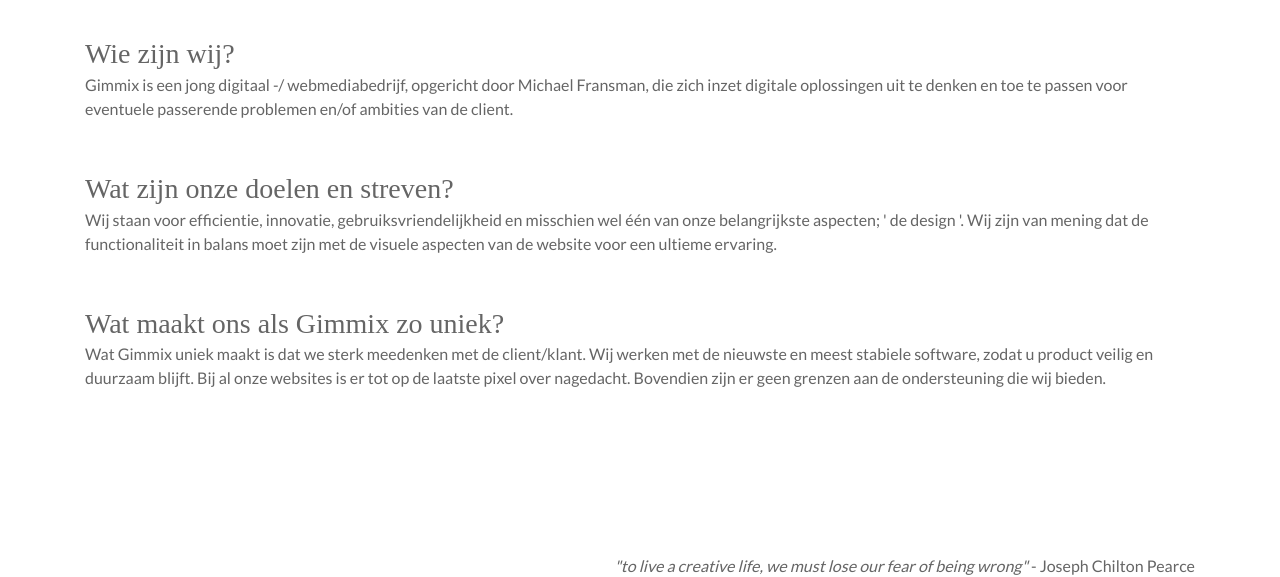
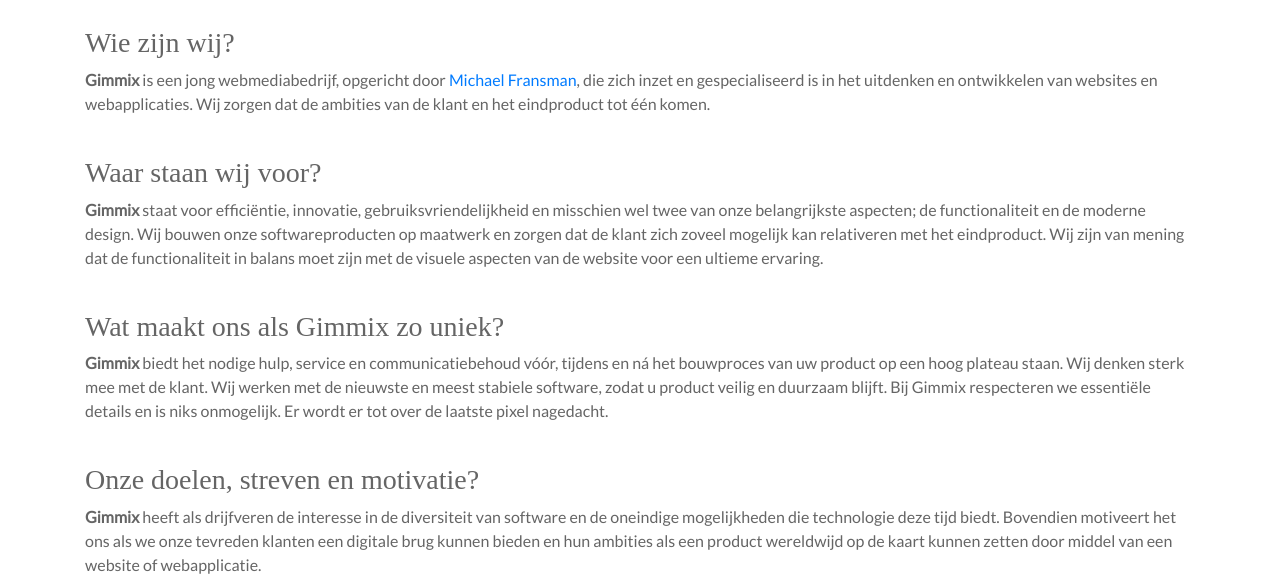
Before and after one commit to mikeyfe6/Menefex, a Gatsby site: page /about in a window 1280 px wide. Shown: the part 376-953 px from the top of the page. Built offline with nearby package versions, Linux system fonts and the light colour scheme; Gatsby itself is replaced by a stand-in of ours; a web font is replaced by a local one.

Commit message:
Resp. Update: testing Hero page & 'about'-page

```diff
--- a/src/pages/about.jsx
+++ b/src/pages/about.jsx
@@ -27,32 +27,54 @@
 
               <h3 className={aboutDesign.overtitle}>Wie zijn wij?</h3>
               <p>
-                Gimmix is een jong digitaal -/ webmediabedrijf, opgericht door
-                Michael Fransman, die zich inzet digitale oplossingen uit te
-                denken en toe te passen voor eventuele passerende problemen
-                en/of ambities van de client.
+                <b>Gimmix</b> is een jong webmediabedrijf, opgericht door{' '}
+                <a
+                  href="https://www.linkedin.com/in/michaelfransman"
+                  rel="noopener noreferrer"
+                  target="_blank"
+                >
+                  Michael Fransman
+                </a>
+                , die zich inzet en gespecialiseerd is in het uitdenken en
+                ontwikkelen van websites en webapplicaties. Wij zorgen dat de
+                ambities van de klant en het eindproduct tot één komen.
               </p>
               <br />
-              <h3 className={aboutDesign.overtitle}>
-                Wat zijn onze doelen en streven?
-              </h3>
+              <h3 className={aboutDesign.overtitle}>Waar staan wij voor?</h3>
               <p>
-                Wij staan voor efficientie, innovatie, gebruiksvriendelijkheid
-                en misschien wel één van onze belangrijkste aspecten; &apos; de
-                design &apos;. Wij zijn van mening dat de functionaliteit in
-                balans moet zijn met de visuele aspecten van de website voor een
-                ultieme ervaring.
+                <b>Gimmix</b> staat voor efficiëntie, innovatie,
+                gebruiksvriendelijkheid en misschien wel twee van onze
+                belangrijkste aspecten; de functionaliteit en de moderne design.
+                Wij bouwen onze softwareproducten op maatwerk en zorgen dat de
+                klant zich zoveel mogelijk kan relativeren met het eindproduct.
+                Wij zijn van mening dat de functionaliteit in balans moet zijn
+                met de visuele aspecten van de website voor een ultieme
+                ervaring.
               </p>
               <br />
               <h3 className={aboutDesign.overtitle}>
                 Wat maakt ons als Gimmix zo uniek?
               </h3>
               <p>
-                Wat Gimmix uniek maakt is dat we sterk meedenken met de
-                client/klant. Wij werken met de nieuwste en meest stabiele
-                software, zodat u product veilig en duurzaam blijft. Bij al onze
-                websites is er tot op de laatste pixel over nagedacht. Bovendien
-                zijn er geen grenzen aan de ondersteuning die wij bieden.
+                <b>Gimmix</b> biedt het nodige hulp, service en
+                communicatiebehoud vóór, tijdens en ná het bouwproces van uw
+                product op een hoog plateau staan. Wij denken sterk mee met de
+                klant. Wij werken met de nieuwste en meest stabiele software,
+                zodat u product veilig en duurzaam blijft. Bij Gimmix
+                respecteren we essentiële details en is niks onmogelijk. Er
+                wordt er tot over de laatste pixel nagedacht.
+              </p>
+              <br />
+              <h3 className={aboutDesign.overtitle}>
+                Onze doelen, streven en motivatie?
+              </h3>
+              <p>
+                <b>Gimmix</b> heeft als drijfveren de interesse in de
+                diversiteit van software en de oneindige mogelijkheden die
+                technologie deze tijd biedt. Bovendien motiveert het ons als we
+                onze tevreden klanten een digitale brug kunnen bieden en hun
+                ambities als een product wereldwijd op de kaart kunnen zetten
+                door middel van een website of webapplicatie.
               </p>
             </div>
           </div>
--- a/src/styles/index.scss
+++ b/src/styles/index.scss
@@ -13,6 +13,7 @@
 
 html {
   scroll-behavior: smooth;
+  overflow-y: scroll;
 }
 
 body {
--- a/src/styles/modules/about.module.scss
+++ b/src/styles/modules/about.module.scss
@@ -4,13 +4,6 @@
 @import '../customs/fonts';
 @import '../customs/resets';
 
-.about {
-  height: 500px;
-  margin-top: 120px;
-}
-
 .overtitle {
   font-family: $spec-font;
-  margin-bottom: 2px;
-  margin-top: 1%;
 }
--- a/src/styles/modules/hero.module.scss
+++ b/src/styles/modules/hero.module.scss
@@ -7,6 +7,7 @@
 .hero {
   position: relative;
   height: 100vh;
+  height: calc(var(--vh, 1vh) * 100);
   width: 90%;
   display: flex;
   flex-direction: column;
@@ -20,6 +21,8 @@
 
   .hero-head {
     text-align: center;
+    position: relative;
+    bottom: 100px;
     color: $secondary-color;
     letter-spacing: 1px;
     font-family: $spec-font;
@@ -28,9 +31,11 @@
   }
 
   .ipvtpwriter {
+    position: relative;
+    bottom: 100px;
     text-align: center;
     font-family: $head-font;
-    font-size: 1.2em;
+    font-size: 1.3em;
     line-height: 25px;
   }
 
@@ -88,21 +93,25 @@
 }
 
 @media (max-width: 768px) {
+  .hero {
+    min-height: -webkit-fill-available !important;
+  }
+
   .hero-head {
     font-size: 1.2em !important;
   }
 
   .mini {
     margin: 10px auto 0px !important;
-    width: 150px !important;
+    width: 125px !important;
   }
 
   .scroll-down {
-    top: -35px !important;
+    // top: -35px !important;
   }
 
   .scroll-head {
-    top: -35px !important;
+    // top: -35px !important;
   }
 }
 
```
Also changed, not shown: package.json (+4 -4 lines), src/components/hero.jsx (+8 -2 lines), 1 other file.
